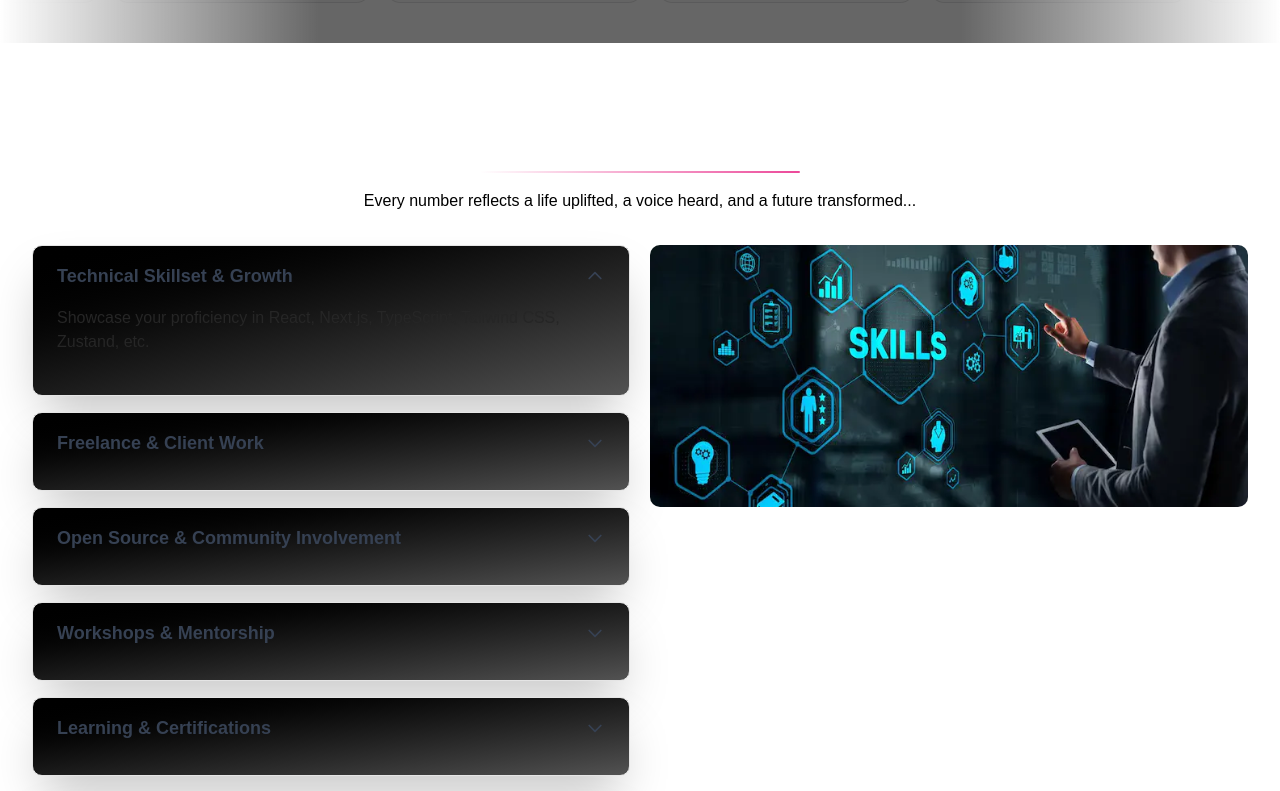
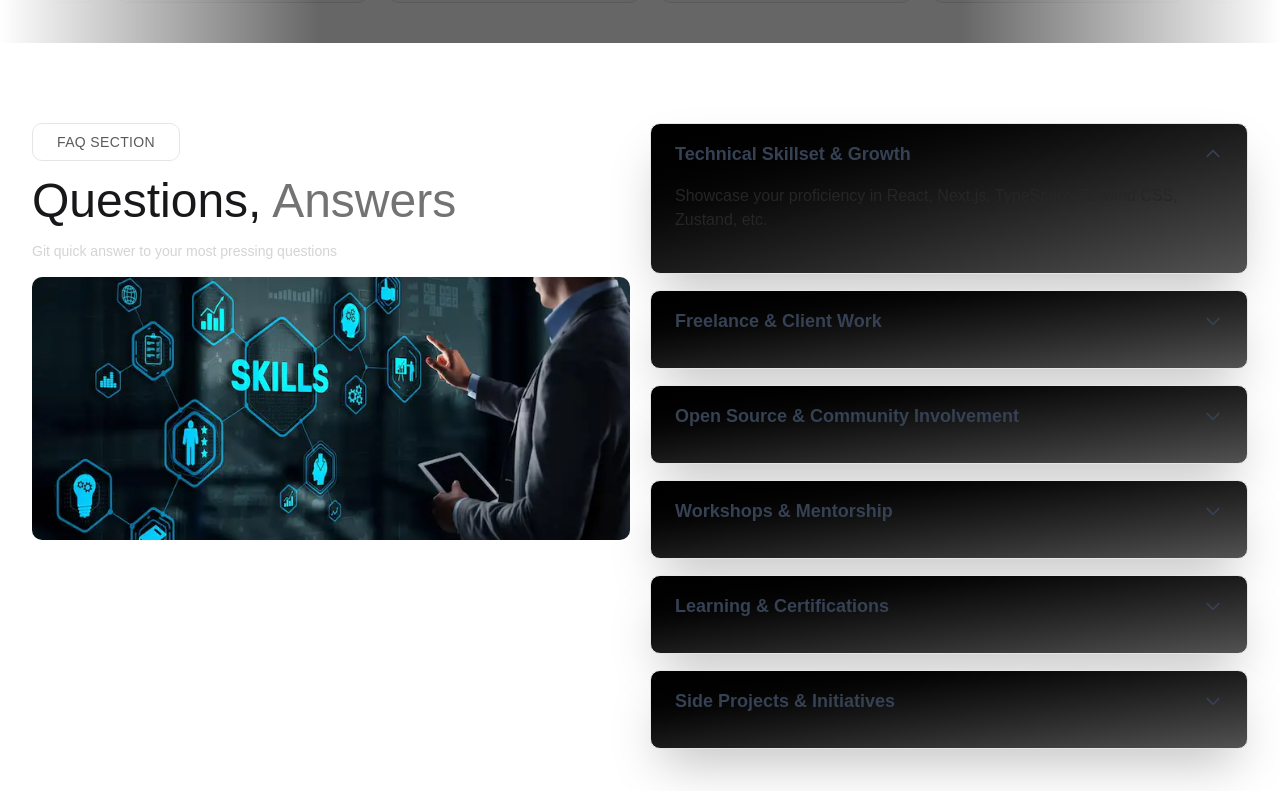
Before and after one commit to saidee-hasan/uiux-portfolio, a Next.js app: page / in a window 1280 px wide. Shown: the part 6300-7091 px from the top of the page. Built offline with nearby package versions, Linux system fonts and the light colour scheme.

Commit message:
faq section add

```diff
--- a/components/Faqs/ImpactSection.tsx
+++ b/components/Faqs/ImpactSection.tsx
@@ -2,6 +2,7 @@
 
 import { useState } from "react";
 import Image from "next/image";
+import { ShinyButton } from "../magicui/shiny-button";
 
 const imageSets: Record<string, string> = {
   skill: "/images/skill.webp",
@@ -56,18 +57,24 @@ export default function ImpactSection() {
   return (
     <section className="py-20 dark:bg-zinc-950 bg-white" id="impact">
       <div className="wrapper ">
-        <div className="text-center pb-8">
-          <h2 className="bg-gradient-to-r from-orangeDark to-orangeDark bg-clip-text text-transparent text-4xl font-bold">
-            Impact That Matters
-          </h2>
-          <div className="relative mx-auto mt-2 h-[1.5px] w-40 rounded bg-gradient-to-r from-transparent to-tertiary md:w-60 lg:w-80" />
-          <p className="mx-auto mt-4 max-w-2xl text-sm text-textBg sm:text-base">
-            Every number reflects a life uplifted, a voice heard, and a future
-            transformed...
-          </p>
-        </div>
+        <div className="grid gap-5 md:grid-cols-2">
 
-        <div className="grid gap-5 md:grid-cols-2">
+            {/* Image Display */}
+          <div className="image-box h-fit w-full space-y-4">
+             <ShinyButton>FAQ Section</ShinyButton>
+            <div>
+                <h2 className="md:text-5xl text-3x text-zinc-900 dark:text-white pb-4">Questions, <span className="text-neutral-500">Answers</span></h2>
+                <p className="text-neutral-300 font-medium text-sm">Git quick answer to your most pressing questions</p>
+            </div>
+            <Image
+              src={imageSets[active]}
+              alt={`${active} image`}
+              width={500}
+              height={500}
+              className="w-full rounded-lg object-cover"
+            />
+          </div>
+
           {/* Accordion */}
           <div className="space-y-4">
             {accordionData.map((item) => (
@@ -116,17 +123,6 @@ export default function ImpactSection() {
               </div>
             ))}
           </div>
-
-          {/* Image Display */}
-          <div className="image-box h-fit w-full">
-            <Image
-              src={imageSets[active]}
-              alt={`${active} image`}
-              width={500}
-              height={500}
-              className="w-full rounded-lg object-cover"
-            />
-          </div>
         </div>
       </div>
     </section>
```
